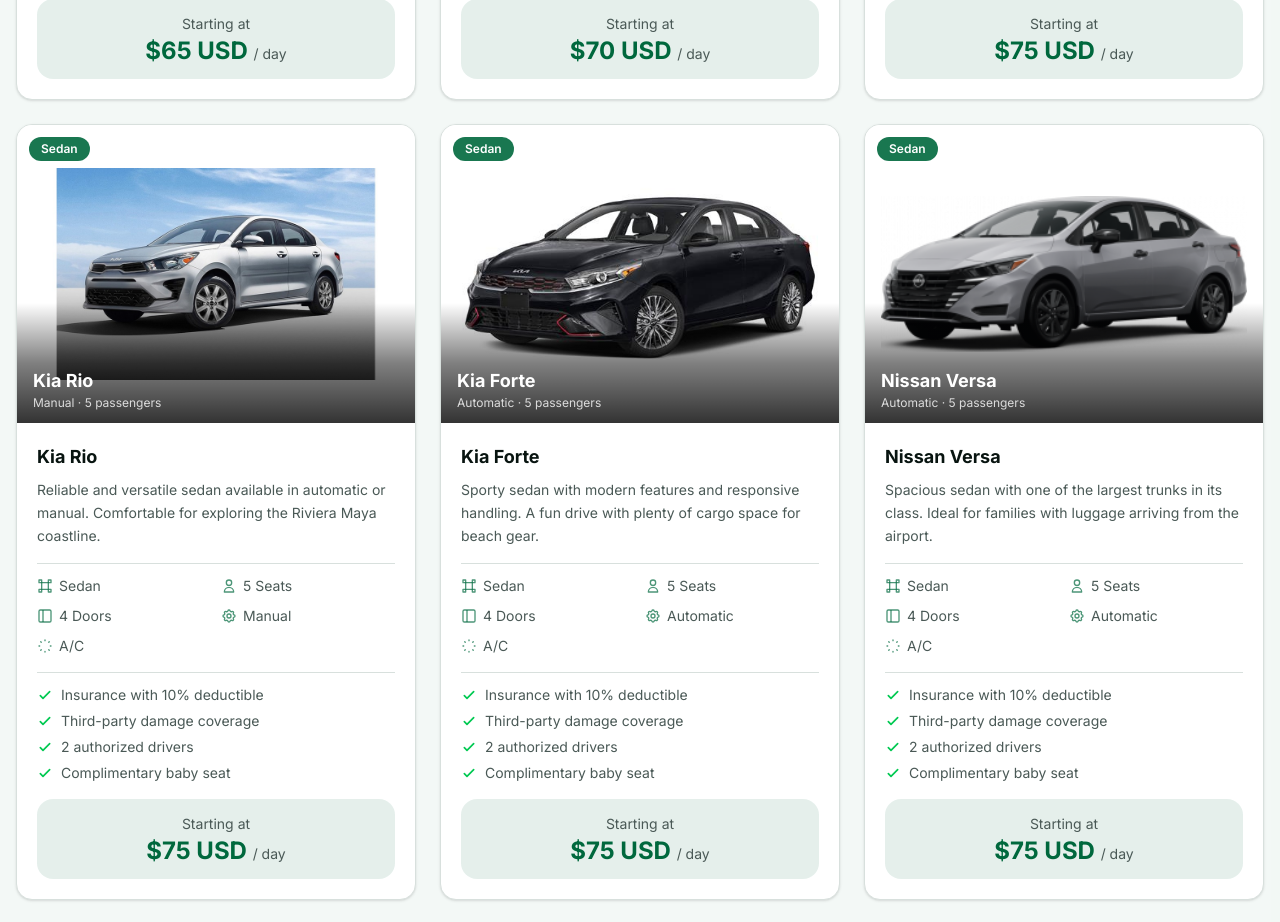
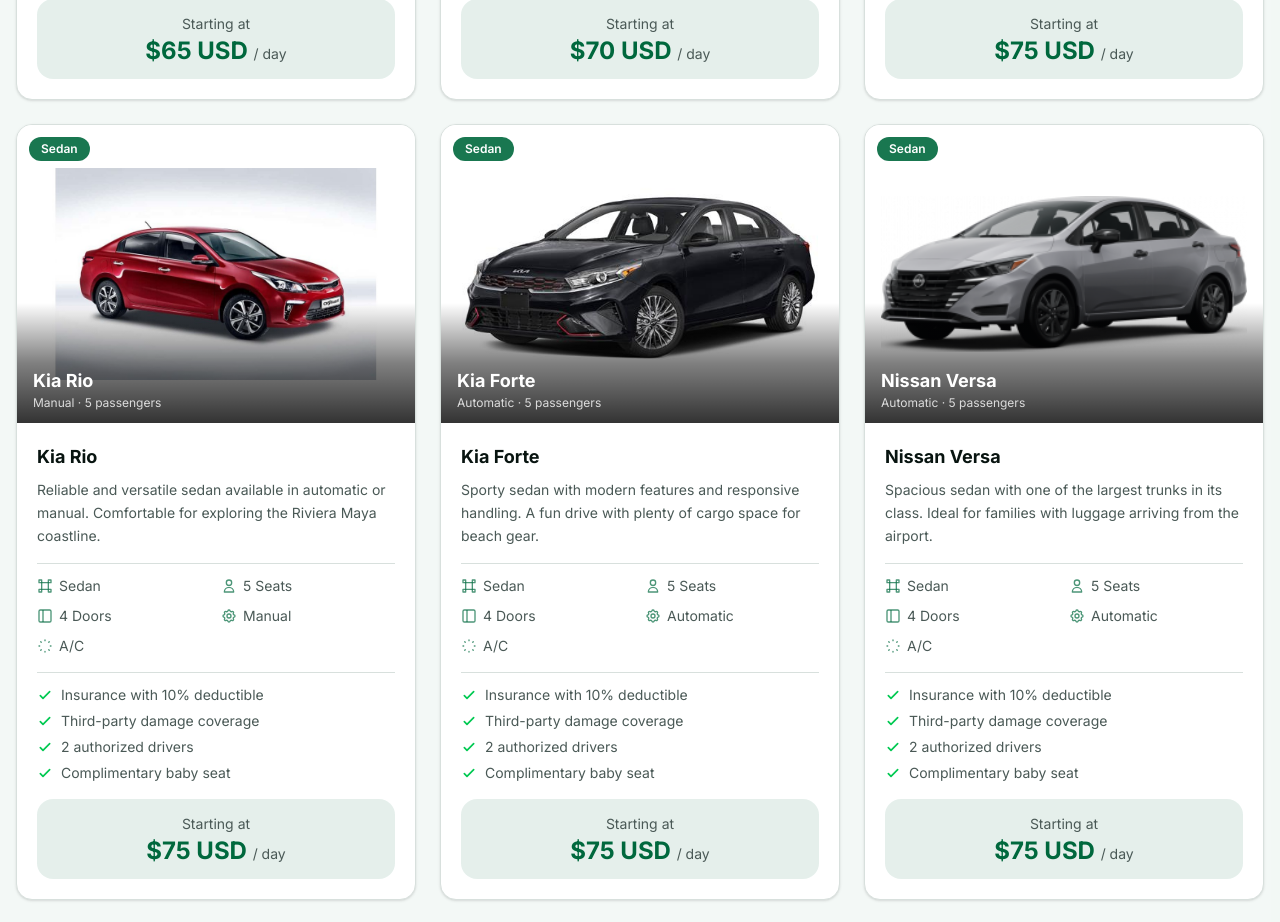
Before and after one commit to mastercobeos/rental-car-playa, a Next.js app: page / in a window 1280 px wide. Shown: the part 1780-2702 px from the top of the page. Built offline with nearby package versions, Linux system fonts and the light colour scheme; a web font is replaced by a local one.

Commit message:
Replace Kia Rio image with clean red sedan photo
Co-Authored-By: Claude Opus 4.6 <noreply@anthropic.com>

```diff
--- a/components/fleet-section.tsx
+++ b/components/fleet-section.tsx
@@ -66,7 +66,7 @@ const vehicles = [
       en: "Reliable and versatile sedan available in automatic or manual. Comfortable for exploring the Riviera Maya coastline.",
       es: "Sedán confiable y versátil disponible en automático o manual. Cómodo para explorar la costa de la Riviera Maya.",
     },
-    images: ["/fleet/kia-rio-new2.jpg"],
+    images: ["/fleet/kia-rio-final.jpg"],
     price: 75,
   },
   {
```
Also changed, not shown: public/fleet/kia-rio-final.jpg (added).
